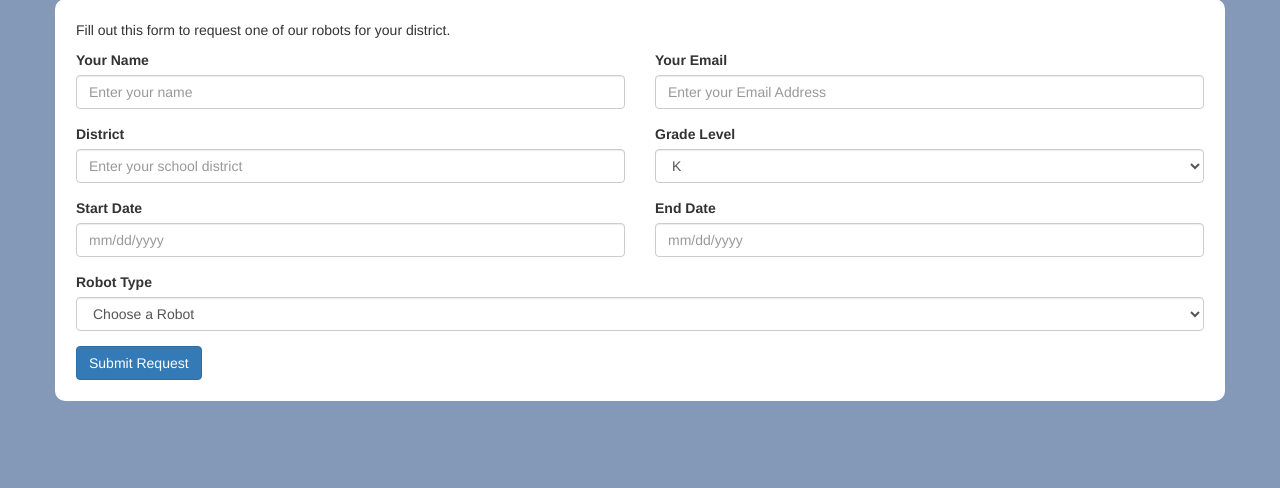
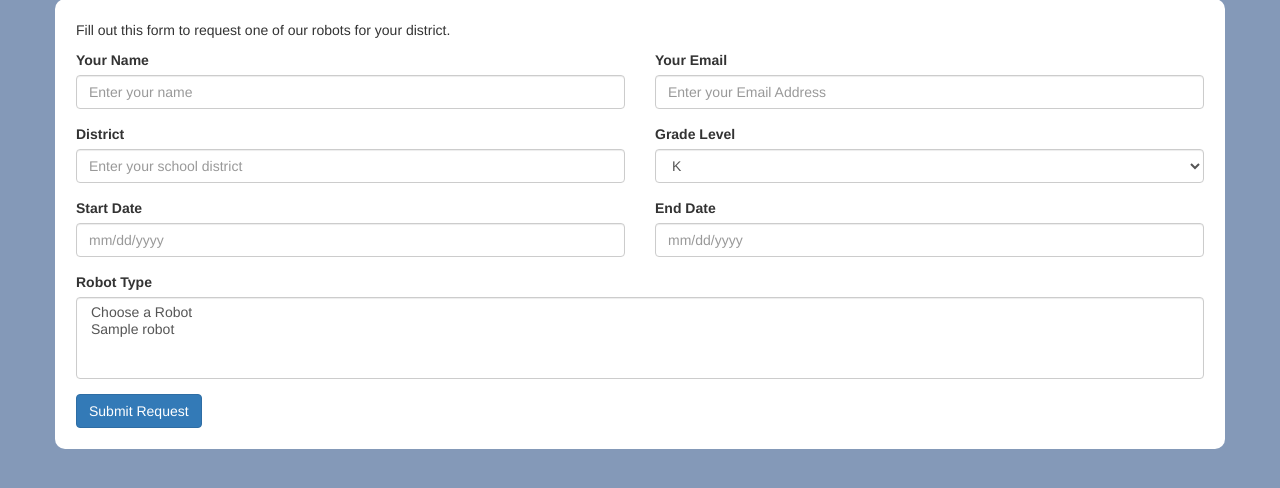
Before and after one commit to bdee1/robotCalendar, a PHP site: page /request.php in a window 1280 px wide. Shown: the part 106-594 px from the top of the page. Run offline with PHP 8.4, Linux system fonts and the light colour scheme; tables that the repository leaves empty hold one stand-in row (values such as "Sample post"); some libraries are stand-ins or nearby versions.

Commit message:
allowing for multiple robot selection
choosing multiple robots when submitting a request will generate a
request for each robot chosen.

```diff
--- a/includes/class_lib.php
+++ b/includes/class_lib.php
@@ -237,14 +237,26 @@
 
 
 				//build the query
+				//loop over the submitted robot values and insert one event for each chosen robot.
 				$qry = "INSERT INTO tbl_requests(requestor, email, gradeLevel, district, start_date, end_date, robotID, approved) ";
-				$qry .= "VALUES( '{$requestor}', '{$email}', '{$gradeLevel}', '{$district}', '{$start_date}', '{$end_date}', {$post['robot']}, 0)";
+				$qryvalues = "";
+				foreach ($post['robot'] as $robot) {
+					if (! empty($qryvalues)) {
+						$qryvalues .= ",";
+					} else {
+						$qryvalues .= "VALUES ";
+					}
+					$qryvalues .= " ( '{$requestor}', '{$email}', '{$gradeLevel}', '{$district}', '{$start_date}', '{$end_date}', {$robot}, 0) ";
+				}
+				$qry = $qry . $qryvalues;
 
 
 				//execute the query
-				$result = mysqli_query($conn, $qry);
-				if (!$result) {
-					die("Database query failed.");
+				if (!empty($qry)) {
+					$result = mysqli_query($conn, $qry);
+					if (!$result) {
+						die("Database query failed.");
+					}
 				}
 			}
 
--- a/public/request.php
+++ b/public/request.php
@@ -28,7 +28,7 @@
 
 
 		//validations
-		$required_fields = array("name", "email", "district", "start_date", "robot");
+		$required_fields = array("name", "email", "district", "start_date");
 		$utils->validate_required($required_fields);
 		$utils->validate_honeypot('lname');
 
@@ -123,7 +123,7 @@
 
 				<div class="form-group">
 					<label for="robot">Robot Type</label>
-					<select class="form-control" name="robot" id="robot">
+					<select class="form-control" name="robot[]" id="robot" multiple="multiple">
 						<option value="">Choose a Robot</option>
 						<?php
 						//loop over the database values
```
